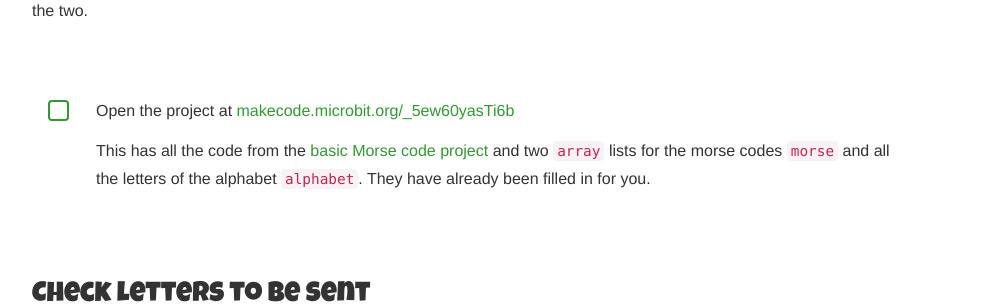
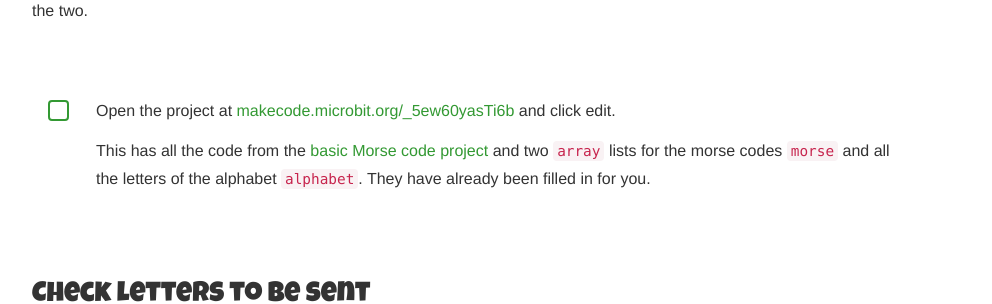
Before and after one commit to liverpoolcodeclub/liverpoolcodeclub.github.io, a Jekyll site: the page built from projects/morse-code/advanced.html, in a window 1280 px wide and 900 px high, scrolled down 3000 px. Shown: the part 158-462 px from the top of the window, without its empty margins (138-1130 px from the left). Built offline with Jekyll 4.4.1, drawn with Linux system fonts in a browser that asks for light colours.

Commit message:
Final Morse code edit. (Sorry Zarino)

```diff
--- a/projects/index.html
+++ b/projects/index.html
@@ -26,7 +26,7 @@ container_class: "all-projects"
 <div class="row">
     <div class="col-sm-4">
         <a class="project-tile" href="morse-code">
-            <img src="rock-paper-scissors/thumbnail.jpg" width="400" height="225" alt="">
+            <img src="morse-code/thumbnail.jpg" width="400" height="225" alt="">
             <h2>Morse Code</h2>
         </a>
     </div>
--- a/projects/morse-code/advanced.html
+++ b/projects/morse-code/advanced.html
@@ -64,7 +64,7 @@ title: "Morse Code"
     <p>By storing the letter in <code>alphabet</code> at the same number in the list as it's morse code value in <code>morse</code> we can quickly convert between the two.</p>
 </div>
 <div class="project-steps__step">
-    <p>Open the project at <a href="https://makecode.microbit.org/_5ew60yasTi6b" target="_blank">makecode.microbit.org/_5ew60yasTi6b</a></p>
+    <p>Open the project at <a href="https://makecode.microbit.org/_5ew60yasTi6b" target="_blank">makecode.microbit.org/_5ew60yasTi6b</a> and click edit.</p>
     <p>This has all the code from the <a href="./">basic Morse code project</a> and two <code>array</code> lists for the morse codes <code>morse</code> and all the letters of the alphabet <code>alphabet</code>. They have already been filled in for you.</p>
 </div>
 <div class="project-steps">
```
Also changed, not shown: projects/morse-code/thumbnail.jpg (added).
